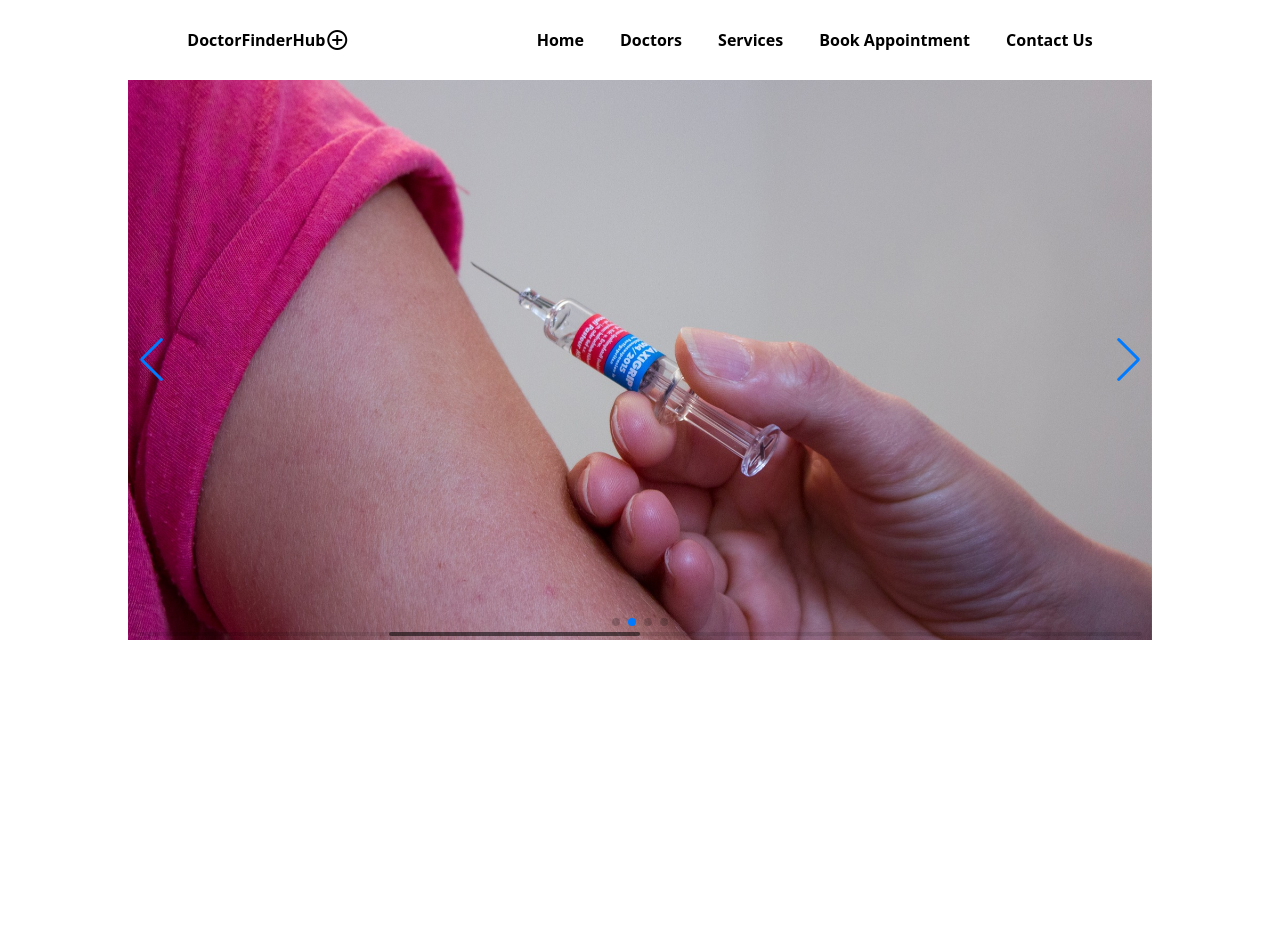
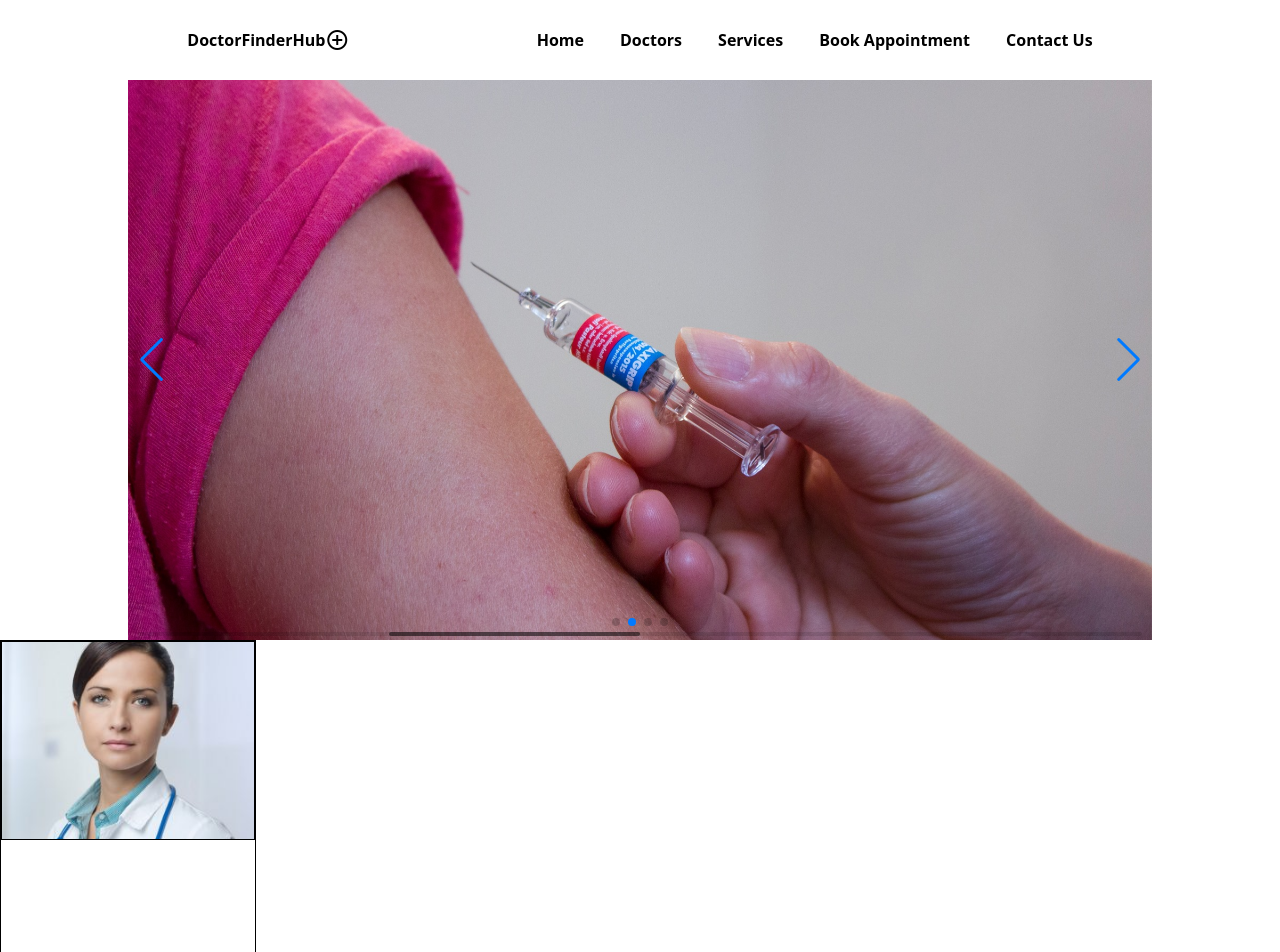
Before and after one commit to Abraar-kanini/DoctorFinderHub, a React (Create React App) app in the folder doctorfinderhub/: page / in a window 1280 px wide. Shown: the top 952 px of the page. Before the commit the page ends 800 px from the top, so only its background shows below. Built offline with nearby package versions, Linux system fonts and the light colour scheme.

Commit message:
added thr card copnent

```diff
--- a/doctorfinderhub/src/App.js
+++ b/doctorfinderhub/src/App.js
@@ -1,5 +1,6 @@
 
 import './App.css';
+import Cards from './LandingComponent/Cards';
 import NavBar from './LandingComponent/NavBar';
 import SwiperSection from './LandingComponent/SwiperSection';
 
@@ -13,6 +14,8 @@ function App() {
 
      <SwiperSection/>
 
+     <Cards/>
+
 
 
     </>
--- /dev/null
+++ b/doctorfinderhub/src/LandingComponent/Cards.js
@@ -0,0 +1,17 @@
+import React from 'react'
+
+export default function Cards() {
+  return (
+    <>
+   <div className="h-[50vh] w-[20vw]  border border-black">
+   <div class="border border-black w-full h-[50%] flex justify-center items-center">
+    <img src="DoctorCard1.jpg" alt="DoctorCard" class="w-full h-full object-cover" />
+</div>
+
+
+
+   </div>
+
+    </>
+  )
+}
```
Also changed, not shown: doctorfinderhub/public/DoctorCard1.jpg (added).
